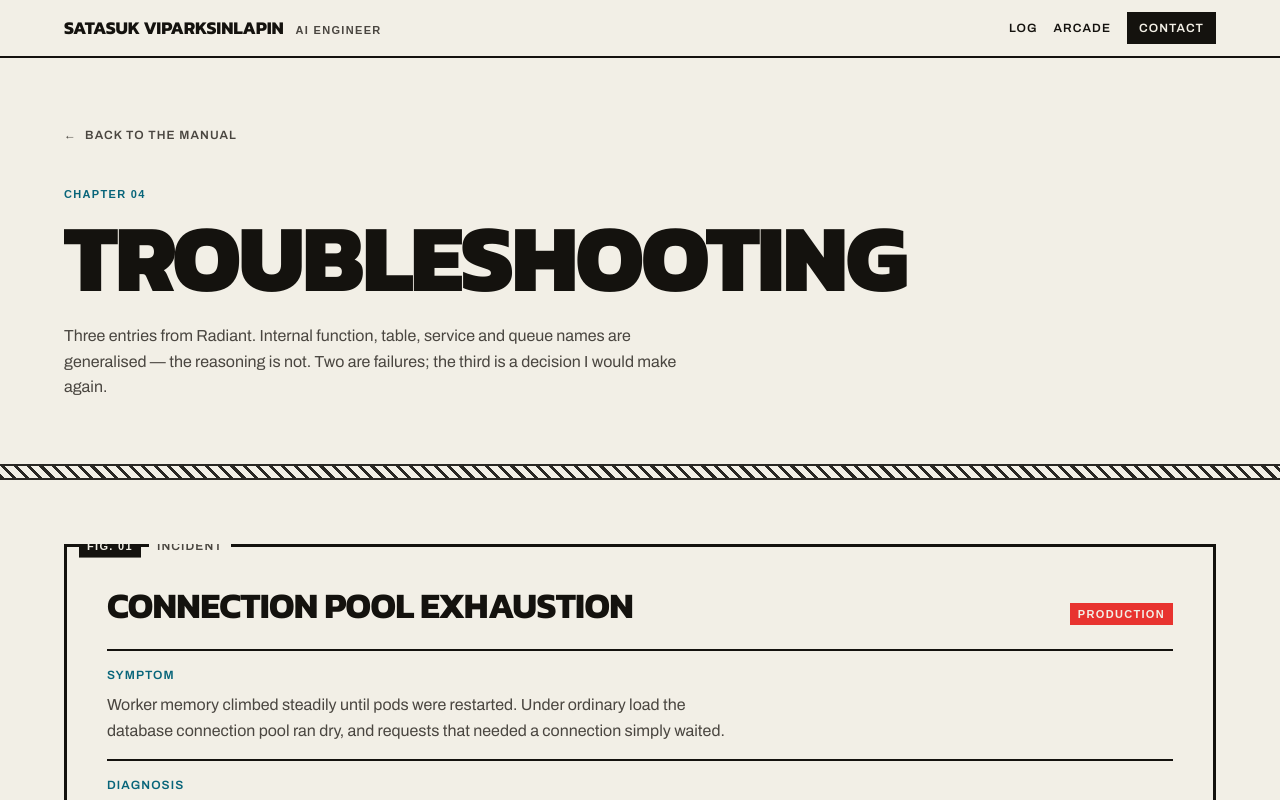
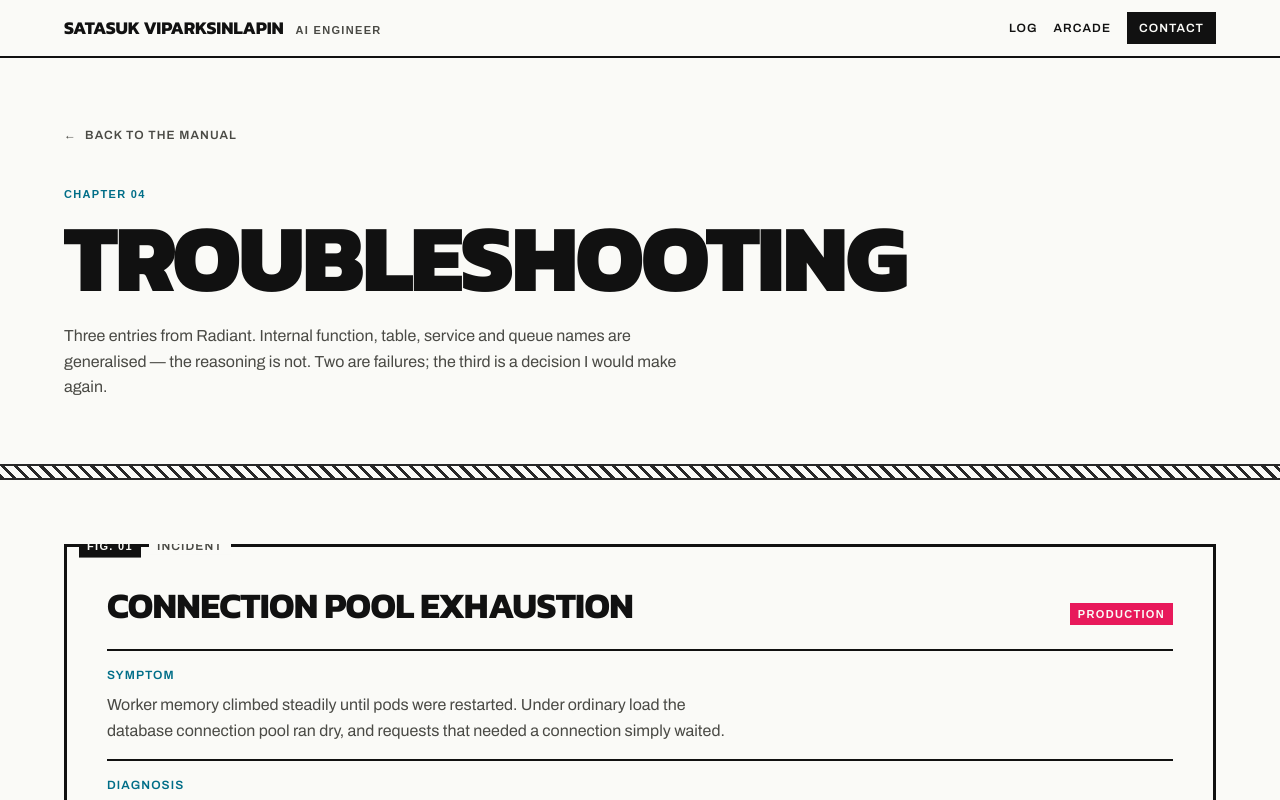
Before and after one commit to satasuk03/portfolio-v2, a Next.js app: page /log in a window 1280 px wide. Shown: the top 800 px of the page. Built offline with nearby package versions, Linux system fonts and the light colour scheme; a web font is replaced by a local one.

Commit message:
Step 1: swap palette tokens to Direction A values, rename spot-red to magenta

```diff
--- a/src/app/globals.css
+++ b/src/app/globals.css
@@ -9,19 +9,19 @@
 
 @theme {
   /* paper stock */
-  --color-paper: #f2efe6;
-  --color-board: #e6e1d2;
+  --color-paper: #fafaf7;
+  --color-board: #efeee7;
 
   /* ink */
-  --color-ink: #14120e;
-  --color-ink-mid: #4a4640;
-  --color-halftone: #b8b2a2;
+  --color-ink: #111111;
+  --color-ink-mid: #4a4a45;
+  --color-halftone: #b9b9b1;
 
   /* spot inks — see The Ink Fill Rule */
-  --color-print-cyan: #0a7c93;
-  --color-cyan-deep: #08657a;
-  --color-spot-red: #e8332f;
-  --color-marker-yellow: #f5c518;
+  --color-print-cyan: #0092b8;
+  --color-cyan-deep: #006e88;
+  --color-magenta: #e8195b;
+  --color-marker-yellow: #ffc400;
 
   /* arcade calibration — /arcade only */
   --color-arcade-void: #0a0812;
--- a/src/app/log/page.tsx
+++ b/src/app/log/page.tsx
@@ -73,7 +73,7 @@ export default function Log() {
                   <h2 className="title text-ink">{entry.title}</h2>
                   {/* Only a failure gets the red mark. A redesign is not a fault. */}
                   {entry.kind === "incident" && (
-                    <span className="figure-tag bg-spot-red px-step-2 py-[0.2rem] text-paper">
+                    <span className="figure-tag bg-magenta px-step-2 py-[0.2rem] text-paper">
                       {entry.severity}
                     </span>
                   )}
@@ -161,7 +161,7 @@ export default function Log() {
                       </dd>
                     </div>
                     <div>
-                      <dt className="caption text-spot-red">
+                      <dt className="caption text-magenta">
                         What I will not claim
                       </dt>
                       <dd className="title-sm mt-step-2 text-ink">
--- a/src/app/page.tsx
+++ b/src/app/page.tsx
@@ -91,7 +91,7 @@ export default function Home() {
                   </dd>
                 </div>
                 <div>
-                  <dt className="caption text-spot-red">
+                  <dt className="caption text-magenta">
                     What I will not claim
                   </dt>
                   <dd className="title-sm mt-step-2 text-ink">
--- a/src/components/manual.tsx
+++ b/src/components/manual.tsx
@@ -104,7 +104,7 @@ const STATE_STYLE: Record<LampState, string> = {
   /* The Red Means Over Rule + The Ink Fill Rule — a state is a filled field
      with type knocked out of it, never a coloured hairline. */
   live: "bg-print-cyan text-paper",
-  sunset: "bg-spot-red text-paper",
+  sunset: "bg-magenta text-paper",
   closed: "bg-halftone text-ink",
 };
 
--- a/src/components/sections.tsx
+++ b/src/components/sections.tsx
@@ -77,7 +77,7 @@ export function ScalePanel({ tag }: { tag: string }) {
             <div key={stat.label}>
               <dd
                 className={`readout ${
-                  stat.attention ? "text-spot-red" : "text-ink"
+                  stat.attention ? "text-magenta" : "text-ink"
                 }`}
               >
                 {stat.value}
```
